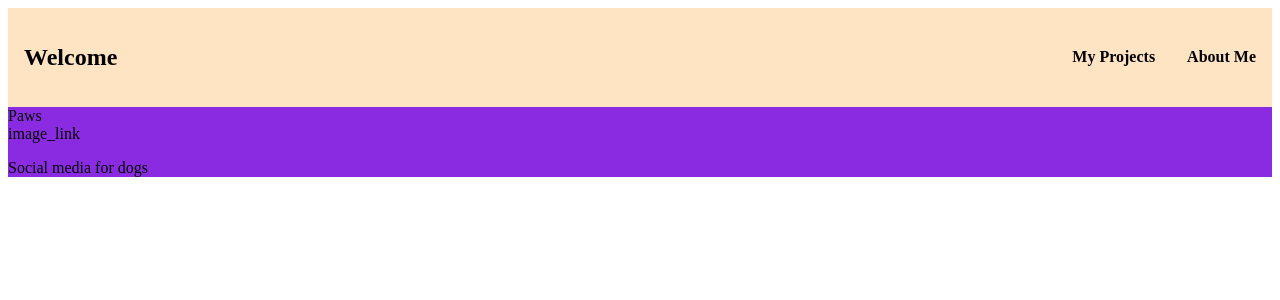
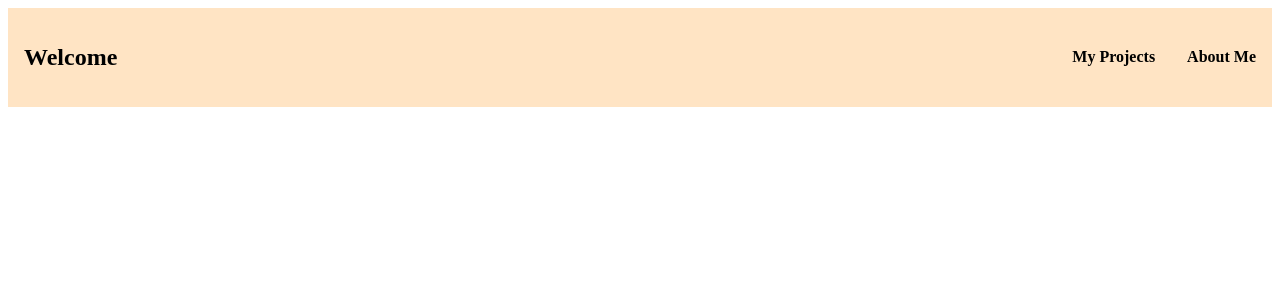
Before and after one commit to Markjust1/Portfolio-React-App, a React (Create React App) app: page / in a window 1280 px wide. Shown: the top 300 px of the page. Built offline with nearby package versions, Linux system fonts and the light colour scheme.

Commit message:
add mock data

```diff
--- a/src/App.js
+++ b/src/App.js
@@ -1,23 +1,11 @@
 import Navigation from "./components/Navigation";
-import Project from "./components/Project";
-
-const projects = [
-  {
-    name: "Paws",
-    description: "Social media for dogs",
-    img: 'image_link'
-  }
-];
+import ProjectList from "./components/ProjectList";
 
 function App() {
   return (
     <div className="App">
       <Navigation />
-      <Project
-        name={projects[0].name}
-        description={projects[0].description}
-        image={projects[0].img}
-      />
+      <ProjectList/>
     </div>
   );
 }
--- a/src/components/Project.jsx
+++ b/src/components/Project.jsx
@@ -1,4 +1,5 @@
 import "./Project.css";
+
 
 function Project(props) {
   console.log('props', props);
--- /dev/null
+++ b/src/components/ProjectList.jsx
@@ -0,0 +1,40 @@
+import Project from "./Project";
+
+const projects = [
+  {
+    name: "Paws",
+    description: "Social media for dogs",
+    tech: ['React', 'Express.js', 'PostgreSQL'],
+    img: 'image_link'
+  },
+  {
+    name: "Tool Crush",
+    description: "Candy Crush Saga clone",
+    tech: ['React'],
+    img: 'image_link'
+  },
+  {
+    name: "Scheduler",
+    description: "Candy Crush Saga clone",
+    tech: ['React', 'Express.js', 'PostgreSQL'],
+    img: 'image_link'
+  },
+  {
+    name: "FunkyFuuds",
+    description: "Food ordering app",
+    tech: ['Javascript', 'Express.js', 'PostgreSQL'],
+    img: 'image_link'
+  }
+];
+
+function ProjectList() {
+  return (
+    <main>
+      <Project />
+      <Project />
+      <Project />
+    </main>
+  );
+}
+
+export default ProjectList;
```
